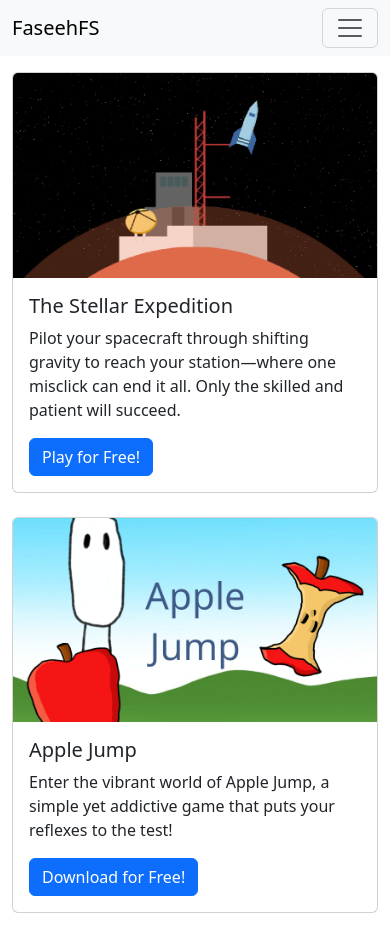
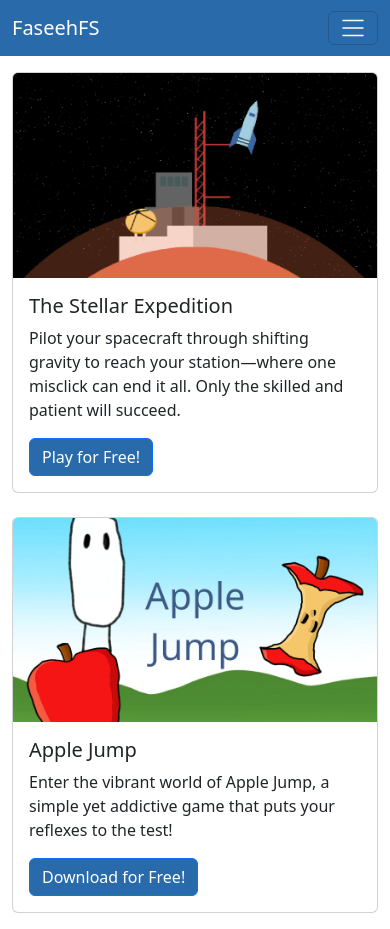
Before and after one commit to faseehfs/bootstrap-example, a plain HTML site: page index.html in a window 390 px wide. Drawn offline with nearby package versions, Linux system fonts and the light colour scheme.

Commit message:
Create custom.css for theme overrides

```diff
--- /dev/null
+++ b/custom.css
@@ -0,0 +1,15 @@
+.navbar {
+    background-color: #296aaa !important;
+}
+
+.navbar * {
+    color: #ffffff !important;
+}
+
+.btn-primary {
+    background-color: #296aaa;
+}
+
+.btn-primary:hover {
+    background-color: #23598f;
+}
--- a/index.html
+++ b/index.html
@@ -7,6 +7,7 @@
   <title>FaseehFS</title>
   <link href="https://cdn.jsdelivr.net/npm/bootstrap@5.3.7/dist/css/bootstrap.min.css" rel="stylesheet"
     integrity="sha384-LN+7fdVzj6u52u30Kp6M/trliBMCMKTyK833zpbD+pXdCLuTusPj697FH4R/5mcr" crossorigin="anonymous">
+  <link href="custom.css" rel="stylesheet">
 </head>
 
 <body>
@@ -15,7 +16,9 @@
       <a class="navbar-brand" href="#">FaseehFS</a>
       <button class="navbar-toggler" type="button" data-bs-toggle="collapse" data-bs-target="#navbarNavAltMarkup"
         aria-controls="navbarNavAltMarkup" aria-expanded="false" aria-label="Toggle navigation">
-        <span class="navbar-toggler-icon"></span>
+        <svg xmlns="http://www.w3.org/2000/svg" width="24" height="24" fill="white" viewBox="0 0 16 16">
+          <path d="M1 2.5h14v1H1v-1zm0 5h14v1H1v-1zm0 5h14v1H1v-1z" />
+        </svg>
       </button>
       <div class="collapse navbar-collapse" id="navbarNavAltMarkup">
         <div class="navbar-nav ms-auto">
```
Also changed, not shown: 1 other file.
